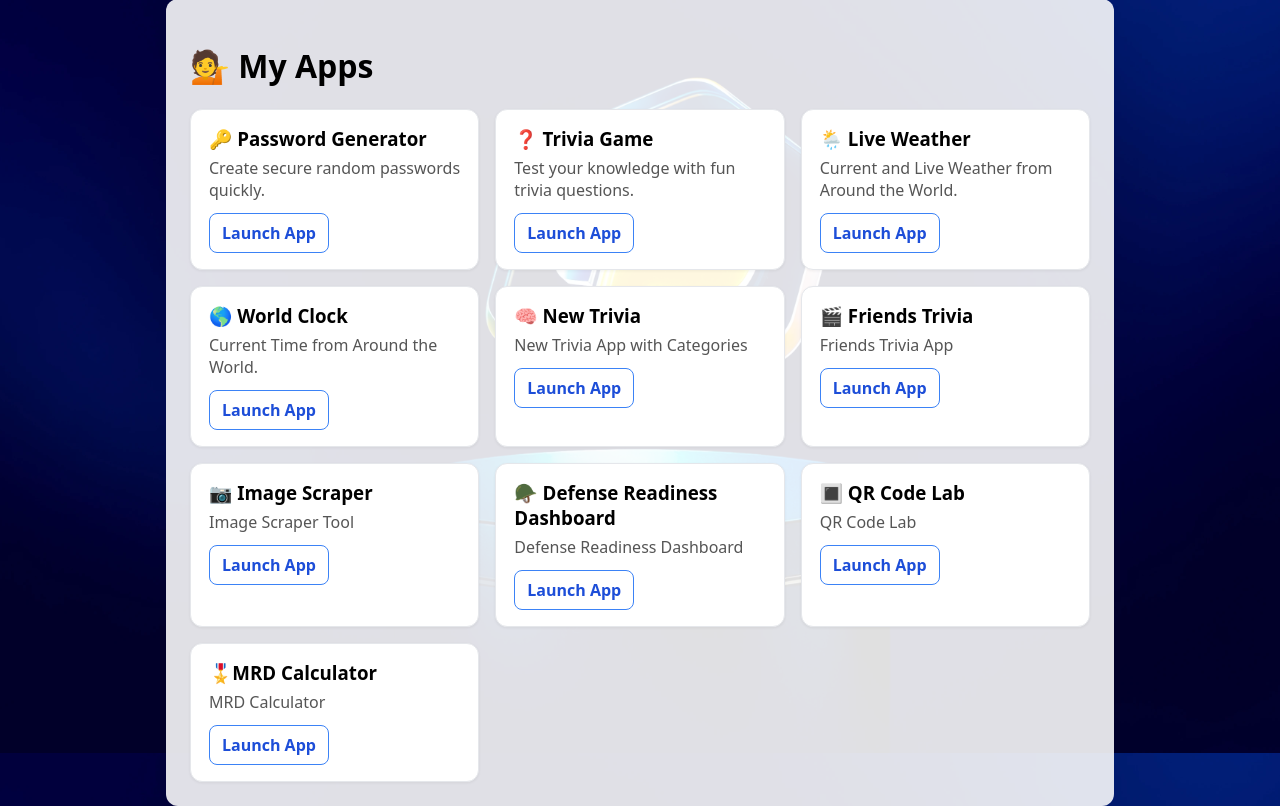
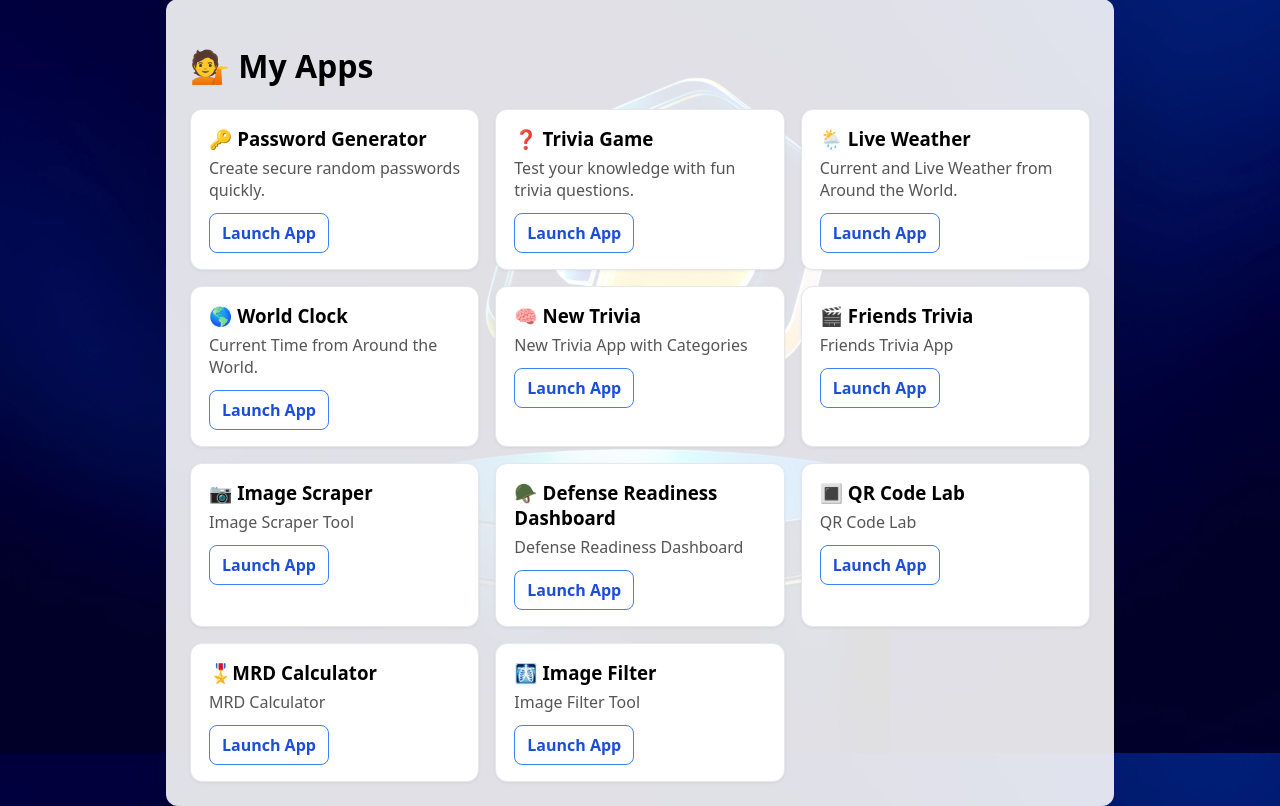
Before and after one commit to jnaugle101/portfolio, a Flask app: page /apps in a window 1280 px wide. Shown: the part 47-853 px from the top of the page. Run offline with Flask 3, Linux system fonts and the light colour scheme.

Commit message:
Update HTML pages

```diff
--- a/templates/apps.html
+++ b/templates/apps.html
@@ -102,6 +102,12 @@
     <a href="https://mrd-calculator.onrender.com" target="_blank" rel="noopener noreferrer">Launch App</a>
   </div>
 
+   <div class="app-card">
+    <h3>🩻 Image Filter</h3>
+    <p>Image Filter Tool</p>
+    <a href="https://image-filters-a2jx.onrender.com" target="_blank" rel="noopener noreferrer">Launch App</a>
+  </div>
+
 </div>
 
 {% endblock %}
```
